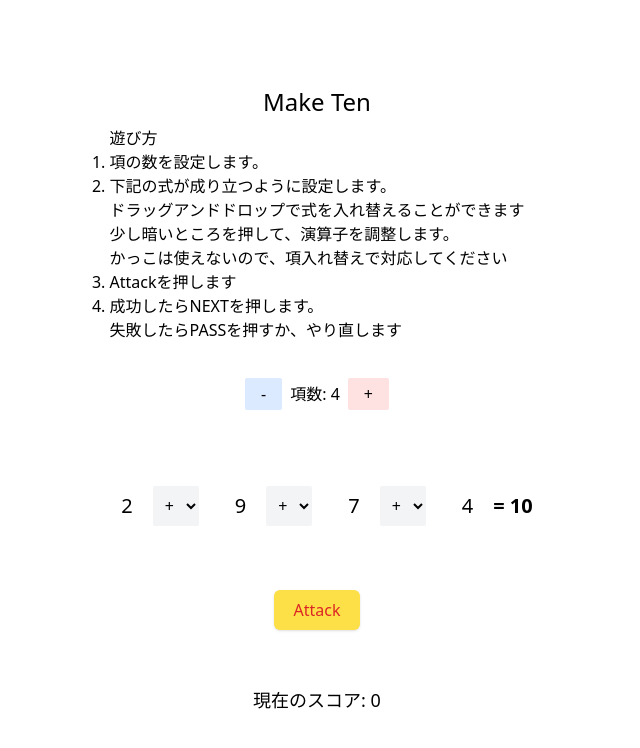
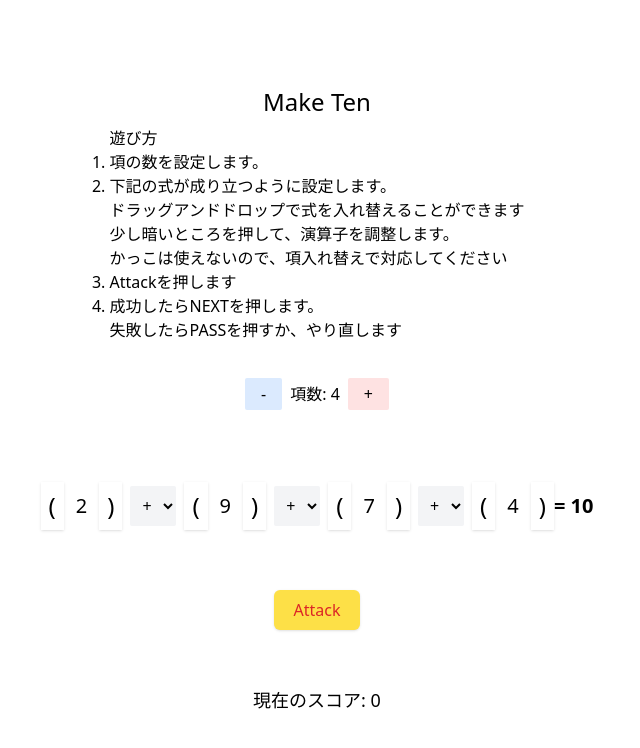
Before and after one commit to JustifyBaby/make-ten, a React (Vite) app: page / in a window 1280 px wide. Shown: the top 748 px of the page, without its empty margins (323-963 px from the left). Built offline with nearby package versions, Linux system fonts and the light colour scheme.

Commit message:
$npm_config_m

```diff
--- a/src/components/Formula.tsx
+++ b/src/components/Formula.tsx
@@ -19,12 +19,14 @@ import GameSetting from "./GameSetting";
 import { genNumList } from "../utils/global";
 import Parentheses from "./Parentheses";
 
+// const Formula = memo(() => {});
 export default function Formula() {
   const [piece, setPiece] = useState(4); // 個数の設定
   const [numList, setNumList] = useState(genNumList(piece)); // 実際の数字の列
   const [isRight, setIsRight] = useState("");
   const [score, setScore] = useState(0);
   const [scoreRate, setScoreRate] = useState(1);
+  const [error, setError] = useState("");
 
   const calcEnteredFormula = (formula: string) => {
     const safetyCode = sanitize(formula);
@@ -48,8 +50,8 @@ export default function Formula() {
 
   const handleOperatorChange = (nextOperator: string, id: number) => {
     const updatedData = [...numList];
-    const data = updatedData.find((item) => item.id === id);
-    data!.operator = nextOperator;
+    const data = updatedData.find((item) => item.id === id)!;
+    data.operator = nextOperator;
     setNumList(updatedData);
   };
 
@@ -59,19 +61,19 @@ export default function Formula() {
     let formula = "";
     for (const item of numList.map(
       ({ num, operator, openParentheses, closeParentheses }) =>
-        `${openParentheses ? "(" : ""}${num}${operator}${
+        `${openParentheses ? "(" : ""}${num}${
           closeParentheses ? ")" : ""
-        }`
+        }${operator}`
     )) {
       formula += item;
     }
-    console.log(formula);
 
     // 現在、formulaは"1+2+4+5+"のようになっているので、
     // 0か1を結合
     if (formula.endsWith("+") || formula.endsWith("-")) formula += 0;
     else formula += 1;
 
+    try {
       const calcResult = calcEnteredFormula(formula);
       if (calcResult === 10) {
         setScoreRate(scoreRate + 1);
@@ -81,9 +83,12 @@ export default function Formula() {
         setIsRight(`失敗! その式は${calcResult}です。`);
         setScoreRate(1);
       }
+      setError("");
+    } catch (err) {
+      setError("式が成立していません。");
+      return err;
+    }
   };
-
-  console.log(scoreRate, score);
 
   useEffect(() => {
     setNumList(genNumList(piece));
@@ -102,9 +107,7 @@ export default function Formula() {
           strategy={verticalListSortingStrategy}>
           <section className='flex justify-center items-center py-10'>
             {numList.map((item, index) => (
-              <SortableItem key={item.id} id={item.id}>
-                <div className='flex justify-between items-center rounded px-2'>
-                  {index !== piece - 1 && (
+              <div className='flex justify-center items-center' key={item.id}>
                 <Parentheses
                   numList={numList}
                   setNumList={setNumList}
@@ -112,19 +115,24 @@ export default function Formula() {
                   current={item.openParentheses}
                   id={item.id}
                 />
-                  )}
+
+                <SortableItem id={item.id}>
+                  {/* <div className='flex justify-between items-center rounded px-2'> */}
                   <span className='md:p-1 lg:p-3 lg:text-xl md:text-lg'>
                     {item.num}
                   </span>
-                  {index === piece - 1 ? (
+                </SortableItem>
+
                 <Parentheses
+                  id={item.id}
+                  isOpen={false}
                   numList={numList}
                   setNumList={setNumList}
-                      isOpen={false}
                   current={item.closeParentheses}
-                      id={item.id}
                 />
-                  ) : (
+
+                <SortableItem id={item.id}>
+                  {index !== piece - 1 && (
                     <div>
                       <select
                         defaultValue={item.operator}
@@ -141,17 +149,10 @@ export default function Formula() {
                           </option>
                         ))}
                       </select>
-                      <Parentheses
-                        numList={numList}
-                        setNumList={setNumList}
-                        isOpen={false}
-                        current={item.closeParentheses}
-                        id={item.id}
-                      />
                     </div>
                   )}
+                </SortableItem>
               </div>
-              </SortableItem>
             ))}
             <span className='md:text-lg lg:text-xl font-bold'>= 10</span>
           </section>
@@ -176,6 +177,7 @@ export default function Formula() {
           }`}>
           {isRight}
         </div>
+        {error !== "" && <p>{error}</p>}
         <div className='text-lg'>現在のスコア: {score}</div>
       </div>
     </main>
--- a/src/components/Parentheses.tsx
+++ b/src/components/Parentheses.tsx
@@ -14,23 +14,23 @@ const Parentheses = ({
   setNumList: Dispatch<SetStateAction<NumElement[]>>;
   isOpen: boolean;
 }) => {
-  // const handleParenthesesChange = (id: number, isOpen: boolean) => {z
-  //   const updatedData = [...numList];
-  //   const data = updatedData.find((item) => item.id === id);
-  //   if (isOpen) data!.openParentheses = !data!.openParentheses;
-  //   else data!.closeParentheses = !data!.closeParentheses;
+  const handleParenthesesChange = (id: number, isOpen: boolean) => {
+    const updatedData = [...numList];
+    const data = updatedData.find((item) => item.id === id);
+    if (!data) throw new Error("dataが見つかりません。");
 
-  //   setNumList(updatedData);
-  // };
+    if (isOpen) data.openParentheses = !data.openParentheses;
+    else data.closeParentheses = !data.closeParentheses;
 
-  console.log(id, isOpen, current, numList, setNumList);
+    setNumList(updatedData);
+  };
+
   return (
-    <></>
-    // <button
-    //   className={`text-xl shadow p-2 ${current ? "bg-lime-400" : ""}`}
-    //   onClick={() => handleParenthesesChange(id, isOpen)}>
-    //   {isOpen ? "(" : ")"}
-    // </button>
+    <button
+      className={`text-2xl shadow p-2 ${current ? "bg-lime-400" : ""}`}
+      onClick={() => handleParenthesesChange(id, isOpen)}>
+      {isOpen ? "(" : ")"}
+    </button>
   );
 };
 
```
Lines whose indentation alone changed are shown as unchanged.
